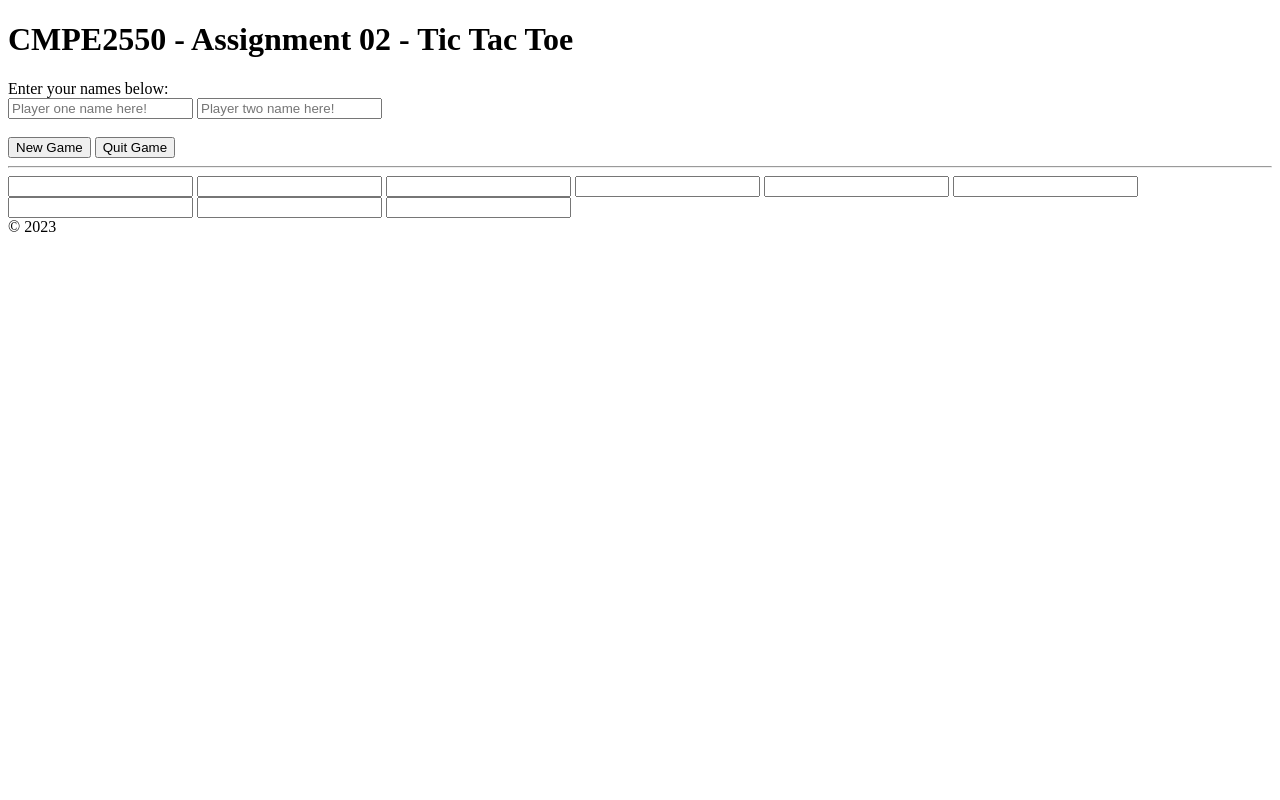
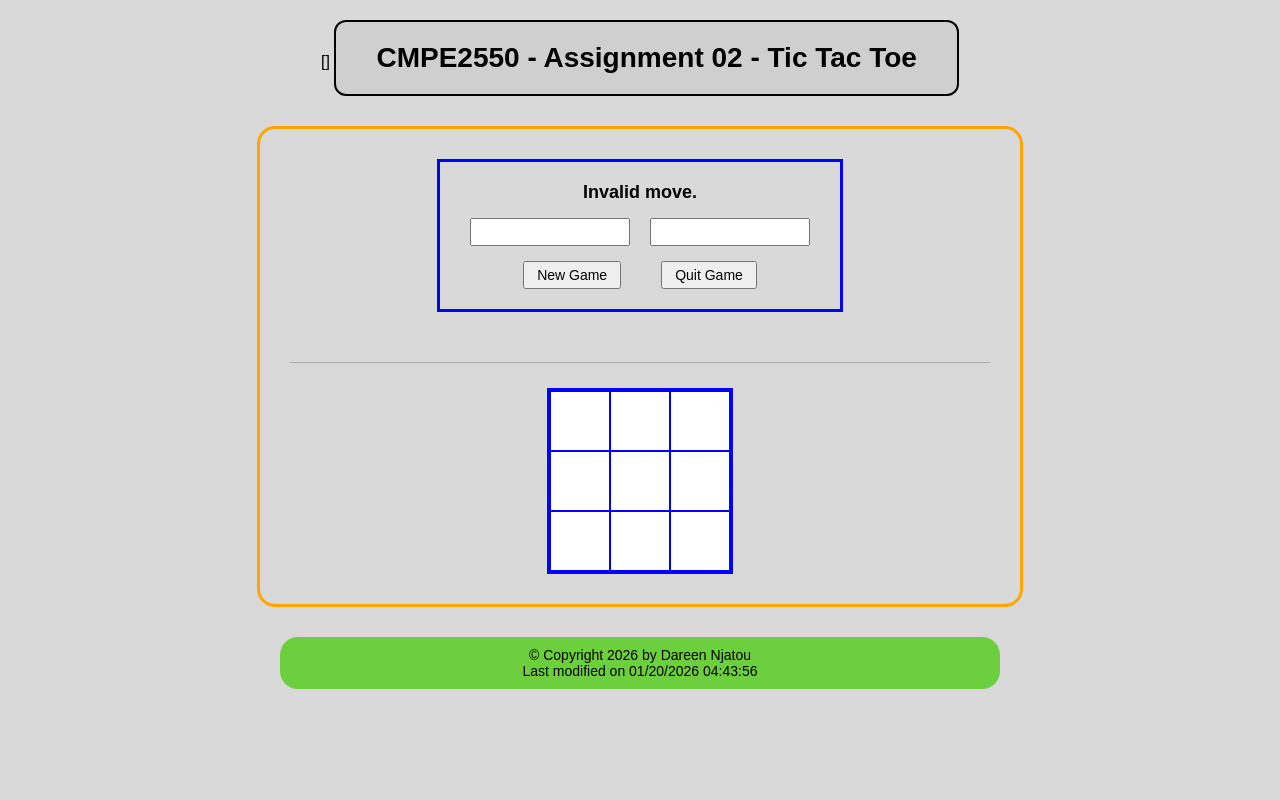
Before and after one commit to DareenKN/cmpe-2550-1252-DareenKN, a PHP site: page /icas/ica02/index.php in a window 1280 px wide. Run offline with PHP 8.4, Linux system fonts and the light colour scheme; some libraries are stand-ins or nearby versions.

Commit message:
Completed ICA 2

```diff
--- a/icas/ica02/css/style.css
+++ b/icas/ica02/css/style.css
@@ -1,179 +1,111 @@
-:root {
-  --bg: #bfbfbf;
-  --panel: #cfcfcf;
-  --border-dark: #2b2b2b;
-  --border-accent: #d09a3a;
-  --blue: #1b33ff;
-  --greenbar: #21c400;
-  --text: #111;
-  --muted: #444;
+/* Global */
+body {
+    margin: 0;
+    padding: 20px;
+    font-family: Arial, Helvetica, sans-serif;
+    background-color: #d9d9d9;
+    text-align: center;
 }
 
-* { box-sizing: border-box; }
-
-body {
-  margin: 0;
-  font-family: Arial, Helvetica, sans-serif;
-  background: var(--bg);
-  color: var(--text);
+/* Header */
+.header {
+    display: inline-block;
+    padding: 20px 40px;
+    font-size: 28px;
+    font-weight: bold;
+    background-color: #cfcfcf;
+    border: 2px solid #000;
+    border-radius: 12px;
+    margin-bottom: 30px;
 }
 
-.app {
-  min-height: 100vh;
-  display: flex;
-  flex-direction: column;
-  align-items: center;
-  gap: 18px;
-  padding: 18px 10px 28px;
+/* Outer Container */
+.outer-container {
+    border: 3px solid orange;
+    border-radius: 18px;
+    padding: 30px;
+    max-width: 700px;
+    margin: 0 auto 30px auto;
+    background-color: #d9d9d9;
 }
 
-/* Header title box */
-.app__header {
-  width: min(520px, 95vw);
-  background: var(--panel);
-  border: 2px solid var(--border-dark);
-  border-radius: 8px;
-  padding: 14px 12px;
-  text-align: center;
+/* Status Panel */
+.status-panel {
+    display: inline-block;
+    padding: 20px 30px;
+    border: 3px solid blue;
+    background-color: #d9d9d9;
+    margin-bottom: 25px;
 }
 
-.app__header h1 {
-  margin: 0;
-  font-size: 20px;
-  font-weight: 700;
+.status-message {
+    color: black;
+    font-size: 18px;
+    font-weight: bold;
+    margin-bottom: 15px;
 }
 
-/* Main panel with orange outline */
-.panel {
-  width: min(520px, 95vw);
-  background: var(--panel);
-  border: 2px solid var(--border-accent);
-  border-radius: 6px;
-  padding: 18px 12px 22px;
-  display: flex;
-  justify-content: center;
+/* Inputs */
+.name-inputs {
+    display: flex;
+    justify-content: center;
+    gap: 20px;
+    margin-bottom: 15px;
 }
 
-.panel__inner {
-  width: 100%;
-  display: flex;
-  flex-direction: column;
-  align-items: center;
-  gap: 14px;
+.name-inputs input {
+    width: 160px;
+    padding: 4px;
+    font-size: 14px;
 }
 
-/* Status message box */
-.msg {
-  width: min(280px, 90%);
-  border: 2px solid var(--blue);
-  background: #eee;
-  padding: 8px 10px;
-  text-align: center;
-  font-size: 12px;
-  font-weight: 700;
+/* Buttons */
+.controls {
+    display: flex;
+    justify-content: center;
+    gap: 40px;
 }
 
-/* Message types your JS/PHP can toggle */
-.msg--info { color: #111; }
-.msg--error { color: #b10000; }
-.msg--success { color: #0a6d00; }
-
-/* Controls box like sample image */
-.controls {
-  display: inline-block;        /* 🔑 shrink-wrap */
-  padding: 10px;
-  border: 2px solid var(--blue);
-  background: #d9d9d9;
+.controls button {
+    padding: 4px 12px;
+    font-size: 14px;
+    cursor: pointer;
 }
 
-.controls__row {
-  display: grid;
-  grid-template-columns: auto auto; /* 🔑 hug content */
-  gap: 10px;
+/* Divider */
+.divider {
+    border: none;
+    border-top: 1px solid #aaa;
+    margin: 25px 0;
 }
 
-.controls input[type="text"],
-.controls button {
-  width: 150px;
-  height: 26px;
-  font-size: 12px;
+/* Board */
+.board {
+    display: grid;
+    grid-template-columns: repeat(3, 60px);
+    grid-template-rows: repeat(3, 60px);
+    border: 3px solid blue;
+    width: fit-content;
+    margin: 0 auto;
 }
 
-.controls button:active {
-  transform: translateY(1px);
+.cell {
+    border: 1px solid blue;
+    background-color: #fff;
+    font-size: 32px;
+    font-weight: bold;
+    display: flex;
+    align-items: center;
+    justify-content: center;
 }
 
-.divider {
-  width: 100%;
-  border: none;
-  border-top: 1px solid #9b9b9b;
-  margin: 2px 0 6px;
+/* Footer */
+footer {
+    background-color: #6ccf3d;
+    color: #000;
+    padding: 10px;
+    border-radius: 18px;
+    max-width: 700px;
+    margin: 0 auto;
+    font-size: 14px;
 }
-
-/* Board wrapper */
-.board-wrap {
-  display: flex;
-  justify-content: center;
-  width: 100%;
-  padding-top: 4px;
-}
-
-/* Optional: hide board until New Game */
-.is-hidden { display: none; }
-
-/* 3x3 board (no table) */
-.board {
-  border: 2px solid var(--blue);
-  padding: 0;
-  display: grid;
-  grid-template-columns: repeat(3, 50px);
-  grid-template-rows: repeat(3, 50px);
-  gap: 0;
-  background: #fff;
-}
-
-/* Cells: use single borders (avoid double lines) */
-.cell {
-  width: 50px;
-  height: 50px;
-  border: 1px solid var(--blue);
-  padding: 0;
-  margin: 0;
-  text-align: center;
-  font-size: 22px;
-  font-weight: 700;
-  background: #fff;
-  cursor: pointer;
-}
-
-/* Remove outer duplicate borders so the board border is clean */
-.cell:nth-child(1),
-.cell:nth-child(2),
-.cell:nth-child(3) { border-top: 0; }
-
-.cell:nth-child(1),
-.cell:nth-child(4),
-.cell:nth-child(7) { border-left: 0; }
-
-.cell:nth-child(3),
-.cell:nth-child(6),
-.cell:nth-child(9) { border-right: 0; }
-
-.cell:nth-child(7),
-.cell:nth-child(8),
-.cell:nth-child(9) { border-bottom: 0; }
-
-/* Footer bar */
-.app__footer {
-  width: min(520px, 95vw);
-  text-align: center;
-  color: var(--muted);
-  font-size: 12px;
-}
-
-.footer-bar {
-  height: 16px;
-  background: var(--greenbar);
-  border-radius: 4px;
-  margin-bottom: 6px;
-}
--- /dev/null
+++ b/icas/ica02/gameFlow.php
@@ -0,0 +1,69 @@
+<?php
+/* CMPE2550 - Web Applications
+ * Name: Dareen Kinga Njatou
+ * ICA2 - Tic Tac Toe - gameFlow.php
+ * Description: Utility functions for ICA01
+ * Date: January 12, 2026
+ * util.php
+ */
+
+session_start();
+
+/*
+    gameFlow.php
+    Handles ALL game logic.
+    Client only sends row + col.
+*/
+
+// Read JSON sent from JS
+$data = json_decode(file_get_contents("php://input"), true);
+
+// Sanitize incoming data
+$clean = [];
+if (is_array($data)) {
+    foreach ($data as $key => $value) {
+        if (is_string($value)) {
+            $clean[trim(strip_tags($key))] = trim(strip_tags($value));
+        } else {
+            $clean[$key] = $value; // numbers (row, col)
+        }
+    }
+}
+
+$return = [];
+
+/* ---------- INIT GAME ---------- */
+if ($clean['action'] ?? "" === "init") {
+
+    // Create empty 3x3 board
+    $_SESSION['board'] = array_fill(0, 3, array_fill(0, 3, ""));
+
+    // X always starts for now
+    $_SESSION['turn'] = "X";
+
+    $return['board'] = $_SESSION['board'];
+    $return['message'] = "Game initialized. X starts.";
+}
+
+/* ---------- PLACE MARK ---------- */
+if ($clean['action'] ?? "" === "move") {
+
+    $row = (int) ($clean['row'] ?? -1);
+    $col = (int) ($clean['col'] ?? -1);
+
+    // Validate coordinates
+    if ($row < 0 || $row > 2 || $col < 0 || $col > 2) {
+        $return['message'] = "Invalid move.";
+    }
+    // Cell already taken
+    elseif ($_SESSION['board'][$row][$col] !== "") {
+        $return['message'] = "Cell already used.";
+    } else {
+        // Place X (for now)
+        $_SESSION['board'][$row][$col] = "X";
+        $return['board'] = $_SESSION['board'];
+        $return['message'] = "X placed at $row,$col";
+    }
+}
+
+echo json_encode($return);
--- a/icas/ica02/index.php
+++ b/icas/ica02/index.php
@@ -1,9 +1,48 @@
 <!-- CMPE2550 - Web Applications
     Name: Dareen Kinga Njatou
-    ICA1 - PHP Intro
+    ICA2 - Tic Tac Toe
     Description: This is a PHP introduction exercise in which I implement PHP basics
                  such as arrays, loops, and functions
     Date: January 12, 2026 -->
+
+<?php
+session_start();
+
+include_once("gameFlow.php");
+
+// Sanitize GET data
+$clean = array();
+foreach ($_POST as $key => $value)
+    $clean[trim(strip_tags($key))] = trim(strip_tags($value));
+
+$status = "Enter your names below:";
+$nameX = "";
+$nameO = "";
+
+if (isset($_SESSION['players'])) {
+    $nameX = $_SESSION['players'][0];
+    $nameO = $_SESSION['players'][1];
+}
+
+if (isset($clean['newGame'])) {
+    $x = $clean['nameX'] ?? "";
+    $o = $clean['nameO'] ?? "";
+
+    if ($x === "" || $o === "") {
+        $status = "Names must be at least one character!";
+    } else {
+        $_SESSION['players'] = [$x, $o];
+        $status = "$x will go first (X)";
+    }
+}
+
+if (isset($clean['quit'])) {
+    session_unset();
+    session_destroy();
+    header("Location: index.php");
+    exit;
+}
+?>
 
 <!DOCTYPE html>
 <html lang="en">
@@ -13,49 +52,45 @@
     <meta name="viewport" content="width=device-width, initial-scale=1.0" />
     <title>CMPE2550 - Assignment 02 - Tic Tac Toe</title>
 
-    <link rel="stylesheet" href="style.css" />
+    <link rel="stylesheet" href="css/style.css" />
 
     <script src="https://ajax.googleapis.com/ajax/libs/jquery/3.2.1/jquery.min.js"></script>
     <script defer src="script.js"></script>
 </head>
 
 <body>
-    <main class="app">
-        <header class="app__header">
-            <h1>CMPE2550 - Assignment 02 - Tic Tac Toe</h1>
-        </header>
-
-        <section class="panel">
-            <div class="panel__inner">
-
-                <!-- Status / messaging label -->
-                <!-- Swap classes: msg--info | msg--error | msg--success -->
-                <div id="statusMsg" class="msg msg--info">
-                    Enter your names below:
+    <!-- Header -->
+    <div class="header">
+        CMPE2550 - Assignment 02 - Tic Tac Toe
     </div>
 
-                <!-- Player controls (form posts back to index.php in your PHP version) -->
-                <form id="playerForm" class="controls" method="post" action="">
-                    <div class="controls__row">
-                        <input type="text" id="p1Name" name="p1Name" placeholder="Player one name here!"
-                            autocomplete="off" />
-                        <input type="text" id="p2Name" name="p2Name" placeholder="Player two name here!"
-                            autocomplete="off" />
+    <!-- Main Container -->
+    <div class="outer-container">
+
+        <!-- Status Panel -->
+        <form method="post">
+            <div class="status-panel">
+                <div class="status-message">
+                    <?php echo "$status" ?>
                 </div>
-                    <br>
-                    <div class="controls__row controls__row--buttons">
-                        <button type="submit" id="btnNewGame">New Game</button>
-                        <button type="submit" id="btnQuitGame" name="quit" value="1">Quit Game</button>
+
+                <div class="name-inputs">
+                    <input type="text" name="nameX" value="<?= $nameX ?>">
+                    <input type="text" name="nameO" value="<?= $nameO ?>">
+                </div>
+
+                <div class="controls">
+                    <button type="submit" name="newGame">New Game</button>
+                    <button type="submit" name="quit">Quit Game</button>
+                </div>
             </div>
         </form>
 
-                <hr class="divider" />
 
-                <!-- Gameboard container -->
-                <!-- You can hide/show by toggling .is-hidden -->
-                <div id="boardWrap" class="board-wrap">
-                    <div id="gameBoard" class="board" aria-label="Tic Tac Toe Board">
+        <hr class="divider">
 
+        <!-- Tic Tac Toe Board -->
+        <div class="board">
             <!-- 3x3 readonly inputs (50x50) -->
             <input class="cell" id="0_0" type="text" readonly />
             <input class="cell" id="0_1" type="text" readonly />
@@ -72,11 +107,10 @@
         </div>
     </div>
 
-            </div>
-        </section>
-
-        <footer class="app__footer">
-            <div class="footer-bar">© 2023</div>
+    <footer>
+        &copy Copyright 2026 by Dareen Njatou <br>
+        Last modified on
+        <script>document.write(document.lastModified)</script>
     </footer>
     </main>
 </body>
```
Also changed, not shown: icas/ica02/script.js (+70 -0 lines), icas/ica02/util.php (deleted, +0 -47 lines), 1 other file. Lines whose indentation alone changed are shown as unchanged.
